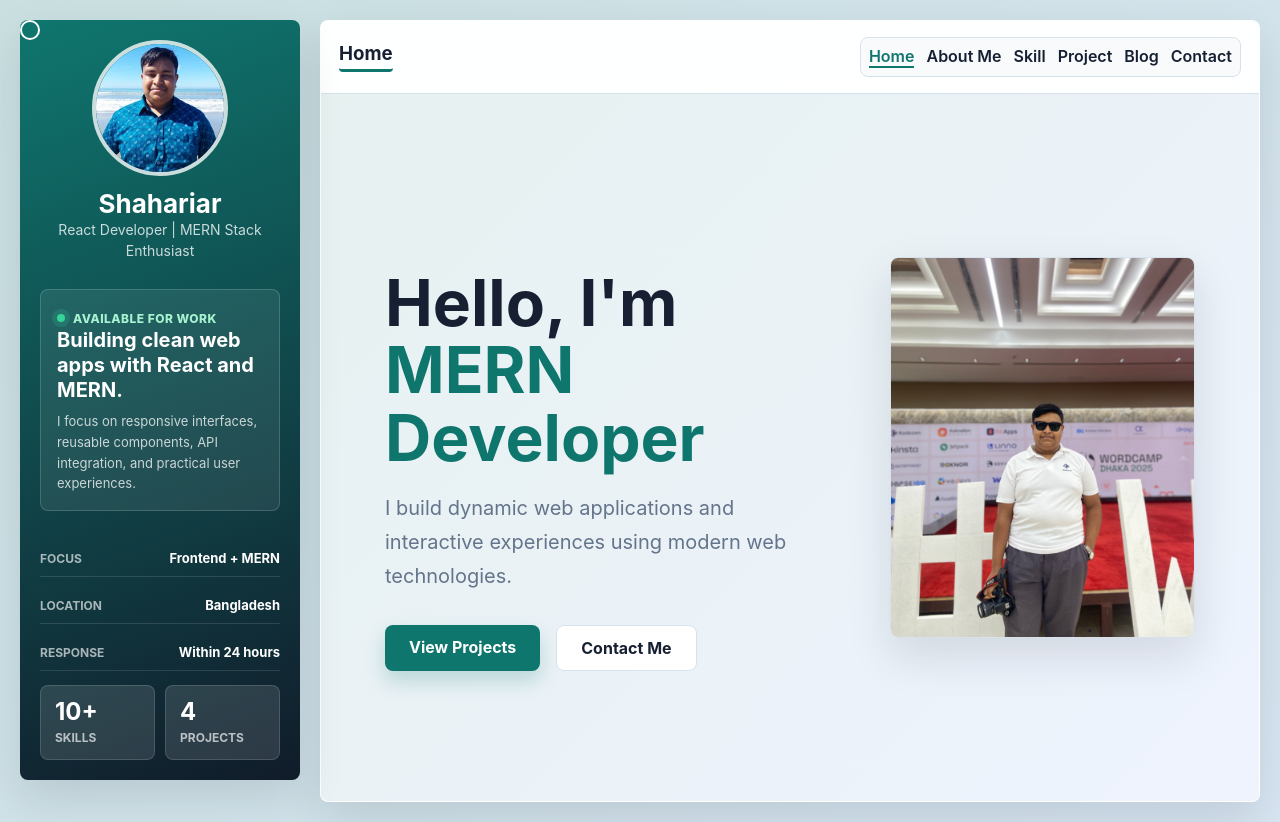
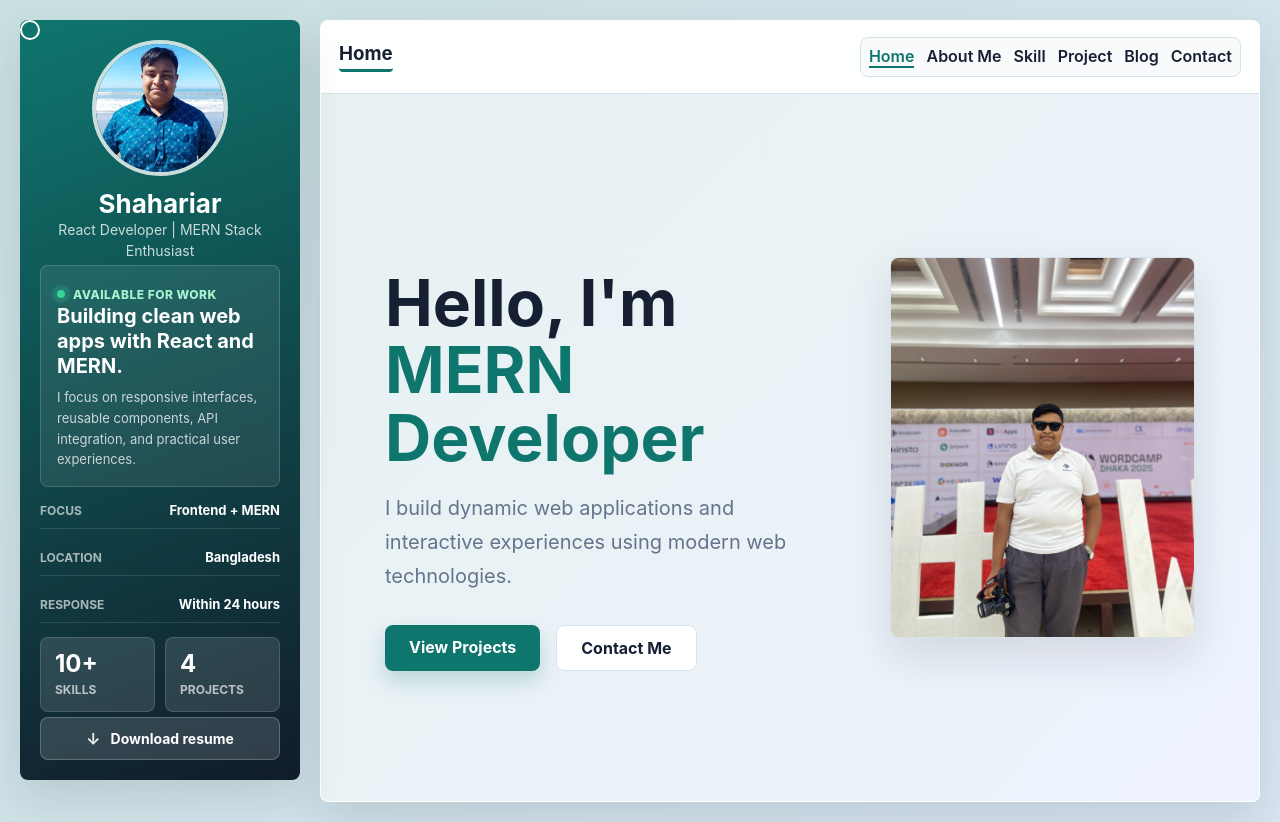
Before and after one commit to shahariar270/portfolio-template, a React (Vite) app in the folder client/: page / in a window 1280 px wide. Built offline with nearby package versions, Linux system fonts and the light colour scheme; no server answers.

Commit message:
added pdj

```diff
--- a/client/src/Layout/Sections/LeftContentBox.jsx
+++ b/client/src/Layout/Sections/LeftContentBox.jsx
@@ -1,7 +1,10 @@
 import React, { useEffect, useState } from 'react'
 import profile from '../../assets/images/profile.jpg'
+import { resumeDownloadFilename, resumeDownloadUrl } from '../../config/resume'
 
 const MOBILE_MEDIA = '(max-width: 768px)'
+
+const externalResume = /^https?:\/\//i.test(resumeDownloadUrl)
 
 export const LeftContentBox = () => {
   const [isMobile, setIsMobile] = useState(() =>
@@ -167,6 +170,19 @@ export const LeftContentBox = () => {
           </div>
         </div>
       </div>
+
+      <a
+        className="st-portfolio--resume-link"
+        href={resumeDownloadUrl}
+        {...(externalResume
+          ? { target: '_blank', rel: 'noopener noreferrer' }
+          : { download: resumeDownloadFilename })}
+      >
+        <span className="st-portfolio--resume-link__icon" aria-hidden>
+          ↓
+        </span>
+        Download resume
+      </a>
     </div>
   )
 }
--- a/client/src/assets/styles/common/layout/_leftContetBox.scss
+++ b/client/src/assets/styles/common/layout/_leftContetBox.scss
@@ -227,6 +227,48 @@
         }
     }
 
+    &--resume-link {
+        display: inline-flex;
+        align-items: center;
+        justify-content: center;
+        gap: 10px;
+        width: 100%;
+        padding: 12px 16px;
+        border-radius: 8px;
+        background: rgba(255, 255, 255, 0.14);
+        border: 1px solid rgba(255, 255, 255, 0.22);
+        color: var(--text-white);
+        font-weight: 700;
+        font-size: 14px;
+        text-decoration: none;
+        transition:
+            background 0.2s ease,
+            border-color 0.2s ease,
+            transform 0.15s ease;
+        box-sizing: border-box;
+
+        &:hover {
+            background: rgba(255, 255, 255, 0.22);
+            border-color: rgba(255, 255, 255, 0.35);
+            color: var(--text-white);
+        }
+
+        &:active {
+            transform: scale(0.98);
+        }
+
+        &:focus-visible {
+            outline: 2px solid rgba(167, 243, 208, 0.95);
+            outline-offset: 3px;
+        }
+
+        &__icon {
+            font-size: 16px;
+            line-height: 1;
+            opacity: 0.9;
+        }
+    }
+
     &--sidebar-stats {
         display: grid;
         grid-template-columns: repeat(2, 1fr);
--- /dev/null
+++ b/client/src/config/resume.js
@@ -0,0 +1,7 @@
+/** Default: `public/resume.pdf`. Override with VITE_RESUME_URL for hosted PDF (Google Drive direct link, CDN, etc.). */
+export const resumeDownloadUrl =
+  typeof import.meta.env.VITE_RESUME_URL === 'string' && import.meta.env.VITE_RESUME_URL.trim()
+    ? import.meta.env.VITE_RESUME_URL.trim()
+    : '/resume.pdf'
+
+export const resumeDownloadFilename = 'Shahariar-Resume.pdf'
```
Also changed, not shown: 1 other file (tests, documents, lock files or other folders).
